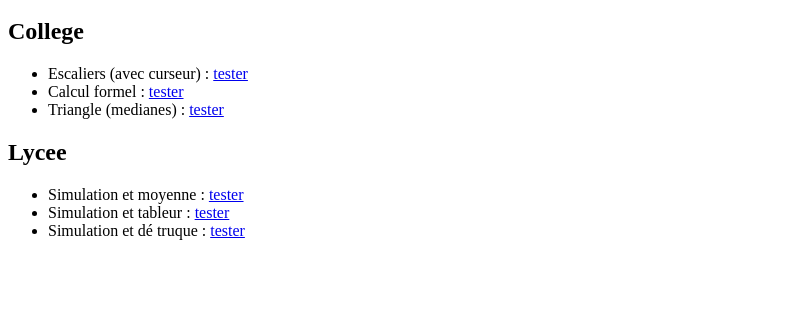
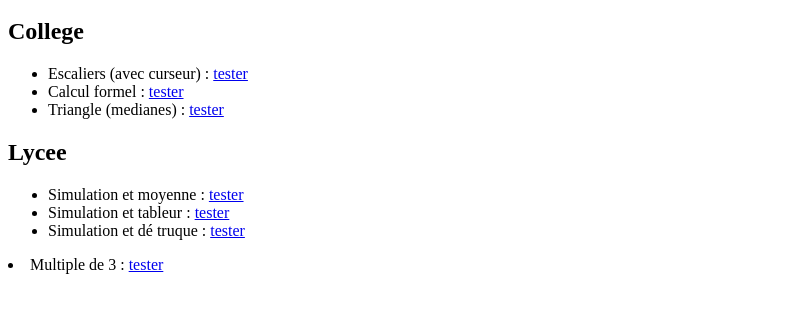
Before and after one commit to labomaths36400/labomaths36400.github.io, a plain HTML site: page profs/ml/index.html in a window 1280 px wide. Shown: the part 48-360 px from the top of the page, without its empty margins (0-801 px from the left). Drawn offline with Linux system fonts and the light colour scheme.

Commit message:
Add files via upload

```diff
--- a/profs/ml/index.html
+++ b/profs/ml/index.html
@@ -15,3 +15,6 @@
 <li>Simulation et tableur : <a href="../../scratchGGB/index.html?prog=../profs/ml/simu2.xml&geo=../profs/ml/tableur.ggb" target="_blank">tester</a> </li>
 <li>Simulation et dé truque : <a href="../../scratchGGB/index.html?prog=../profs/ml/simu3.xml&geo=../profs/ml/tableur.ggb" target="_blank">tester</a> </li>
 </ul>
+
+<li>Multiple de 3 : <a href="../../scratchGGB/index.html?prog=../profs/ml/multiple_de_trois.xml&geo=../profs/ml/tableur.ggb" target="_blank">tester</a> </li>
+</ul>
```
